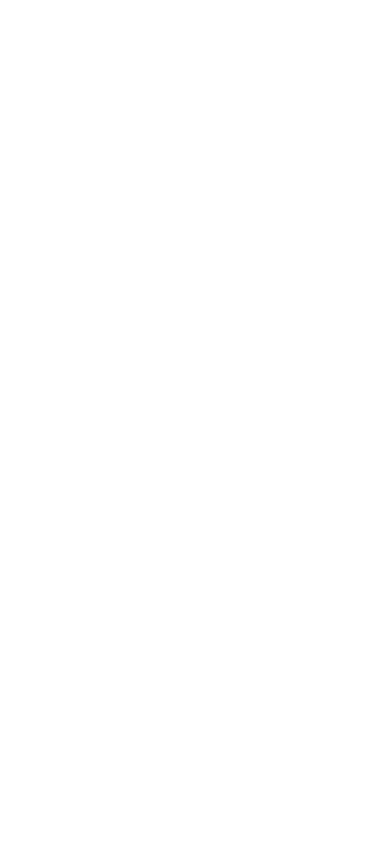
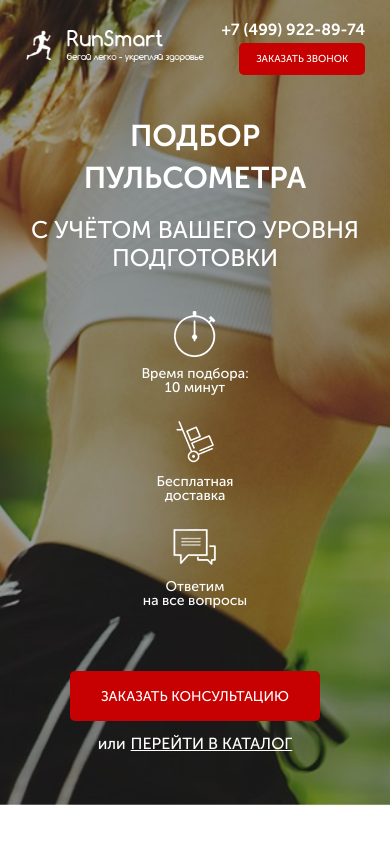
Before and after one commit to alexesenin88/pulseMonitor, a website: page src/index.html in a window 390 px wide. Drawn offline with Linux system fonts and the light colour scheme.

Commit message:
created promo section, add adaptive styles

```diff
--- a/gulpfile.js
+++ b/gulpfile.js
@@ -1,5 +1,5 @@
 const gulp = require('gulp');
-const browserSync = require('browser-sync');
+const browserSync = require('browser-sync').create();
 const sass = require('gulp-sass')(require('sass'));
 const rename = require("gulp-rename");
 const autoprefixer = require('gulp-autoprefixer');
@@ -14,7 +14,7 @@ gulp.task('server', function () { // запускает сервер
 });
 
 gulp.task('styles', function () { // создаем задачу которая компилирует sass в css
-    return gulp.src("src/scss/*.+(scss|sass)")
+    return gulp.src("src/scss/**/*.+(scss|sass)")
         .pipe(sass({
             outputStyle: 'compressed'
         }).on('error', sass.logError))
@@ -23,7 +23,9 @@ gulp.task('styles', function () { // создаем задачу которая
             suffix: ".min", //
         })) //
         // добавляет авто префиксы для браузеров
-        .pipe(autoprefixer())
+        .pipe(autoprefixer({
+            cascade: false
+        }))
         // очищает этот файл
         .pipe(cleanCSS({
             compatibility: 'ie8'
@@ -33,7 +35,7 @@ gulp.task('styles', function () { // создаем задачу которая
 });
 
 gulp.task('watch', function () { // отслеживает изменения в проекте
-    gulp.watch('src/scss/*.+(scss|sass)', gulp.parallel('styles'));
+    gulp.watch('src/scss/**/*.+(scss|sass)', gulp.parallel('styles'));
     gulp.watch('src/*.html').on('change', browserSync.reload);
 });
 
--- a/src/index.html
+++ b/src/index.html
@@ -6,10 +6,53 @@
     <meta http-equiv="X-UA-Compatible" content="IE=edge">
     <meta name="viewport" content="width=device-width, initial-scale=1.0">
     <title>Document</title>
+    <link rel="stylesheet" href="css/normalize.css">
     <link rel="stylesheet" href="css/style.min.css">
 </head>
 
 <body>
+    <section class="promo">
+        <div class="promo__wrap center">
+            <header class="header">
+                <div class="header__logo">
+                    <a href="index.html"><img src="icons/logo.png" alt="logo"></a>
+                </div>
+                <div class="header__official">
+                    Официальный представитель
+                    <span>Garmin, Polar, Suunto</span>
+                </div>
+                <div class="header__contacts">
+                    <a href="tel:+74999228974" class="header__phone">+7 (499) 922-89-74</a>
+                    <button class="button button_header">заказать звонок</button>
+                </div>
+            </header>
+            <div class="promo__main-content">
+                <div class="promo__header">
+                    <h1 class="promo__heading">Подбор пульсометра</h1>
+                    <div class="promo__subheading">с учётом Вашего уровня подготовки</div>
+                </div>
+                <div class="promo__icons">
+                    <div class="promo__icon">
+                        <img src="icons/clock.png" alt="">
+                        <div class="promo__icon-descr">Время подбора:<span>10 минут</span>
+                        </div>
+                    </div>
+                    <div class="promo__icon"><img src="icons/dilivery.png" alt="">
+                        <div class="promo__icon-descr">Бесплатная <span>доставка</span></div>
+                    </div>
+                    <div class="promo__icon"><img src="icons/massage.png" alt="">
+                        <div class="promo__icon-descr">Ответим <span>на все вопросы</span></div>
+                    </div>
+                </div>
+                <div class="promo__call-to-action">
+                    <button class="button">заказать кОНСУЛЬТАЦИЮ</button>
+                    <div class="promo__go-to-catalog">
+                        или<a href="#">ПЕРЕЙТИ В КАТАЛОГ</a>
+                    </div>
+                </div>
+            </div>
+        </div>
+    </section>
 
 </body>
 
--- a/src/scss/base/_variebles.scss
+++ b/src/scss/base/_variebles.scss
@@ -0,0 +1 @@
+$main_color: #C70101;
--- /dev/null
+++ b/src/scss/blocks/_buttons.scss
@@ -0,0 +1,37 @@
+.button{
+    width: 300px;
+    height: 50px;
+    background-color: $main_color;
+    border-radius: 5px;
+    font-weight: 500;
+    font-size: 16px;
+    line-height: 25px;
+    text-transform: uppercase;
+    color: #FFFFFF;
+    border: none;
+    cursor: pointer;
+    &:hover{
+        border: 3px solid $main_color;
+        background-color: #fff;
+        color: $main_color;
+        box-shadow: 0 3px 7px #000;
+    }
+    &:active{
+        box-shadow: none;
+    }
+    &_header{
+        font-size: 12px;
+        width: 153px;
+        height: 32px;
+    }
+}
+@media (max-width: 425px){
+    .button{
+        width: 250px;
+        font-size: 14px;
+        &_header{
+            font-size: 10px;
+            width: 126px;
+        }
+    }
+}
--- /dev/null
+++ b/src/scss/blocks/_header.scss
@@ -0,0 +1,79 @@
+.header{
+    display: flex;
+    justify-content: space-between;
+    align-items: center;
+    &__logo{
+        width: 250px;
+        img{
+            width: 100%;
+        }
+    }
+    &__official{
+        font-weight: 500;
+        font-size: 12px;
+        line-height: 12px;
+        color: #fff;
+        text-align: center;
+        span{
+            display: block;
+            font-size: 18px;
+            line-height: 29px;
+        }
+    }
+    &__contacts{
+        display: flex;
+        flex-direction: column;
+        align-items: flex-end;
+    }
+    &__phone{
+        display: block;
+        font-weight: 700;
+        font-size: 18px;
+        line-height: 18px;
+        color: #fff;
+        margin-bottom: 4px;
+    }
+}
+// @media (max-width: 767px){
+//     .header{
+
+//         &__official{
+//             display: none;
+//         }
+//         &__phone{
+//             font-size: 14px;
+//         }
+//     }
+// }
+// @media (max-width: 425px){
+//     .header{
+
+//         padding-top: 20px;
+
+//         &__logo {
+//             width: 70%;
+//             img{
+//                 width: 70%;
+//             }
+//         }
+
+//     }
+// }
+@media (max-width: 1023px){
+    .header{
+        justify-content: space-around;
+    }
+}
+@media (max-width: 767px){
+    .header{
+        &__official{
+            display: none;
+        }
+        &__phone{
+            font-size: 16px;
+        }
+        &__logo{
+            width: 50%;
+        }
+    }
+}
--- /dev/null
+++ b/src/scss/blocks/_promo.scss
@@ -0,0 +1,189 @@
+.promo{
+    margin-bottom: 0;
+    width: 100%;
+    min-height: 650px;
+    background: url('../img/bg_header.jpg') center (center/cover) no-repeat;
+    padding: 21px 0 93px 0;
+    &__main-content{
+        display: flex;
+        flex-direction: column;
+        align-items: flex-end;
+    }
+    &__main-content{
+        margin-top: 91px;
+    }
+    &__header{
+        text-align: right;
+    }
+    &__heading{
+        font-weight: 700;
+        font-size: 42px;
+        line-height: 42px;
+        color: #FFFFFF;
+        text-transform: uppercase;
+        margin: 0;
+    }
+    &__subheading{
+        font-weight: 500;
+        font-size: 24px;
+        text-transform: uppercase;
+        color: #fff;
+        margin-top: 17px;
+    }
+    &__icons{
+        margin-top: 61px;
+        display: flex;
+        justify-content: space-between;
+        min-width: 424px;
+    }
+    &__icon{
+       display: flex;
+       flex-direction: column;
+       align-items: center;
+    }
+    &__icon-descr{
+        text-align: center;
+        font-weight: 500;
+        font-size: 14px;
+        line-height: 14px;
+        color: #FFFFFF;
+        margin-top: 20px;
+        span{
+            display: block;
+        }
+    }
+    &__call-to-action{
+        margin-top: 68px;
+        @extend .promo__main-content;
+    }
+    &__go-to-catalog{
+        margin-top: 10px;
+        color: #fff;
+        font-weight: 500;
+        font-size: 16px;
+        line-height: 25px;
+        a{
+            @extend .promo__go-to-catalog;
+            text-transform: uppercase;
+            margin-left: 5px;
+            text-decoration: underline;
+
+        }
+    }
+}
+// @media (max-width: 1023px){
+//     .promo{
+//         padding: 20px 16px 50px 16px;
+//         background-position: center left;
+//         &__main-content{
+//             align-items: center;
+//         }
+//         &__header{
+//             text-align: center;
+//         }
+//         &__heading{
+//             font-size: 30px;
+//         }
+//         &__subheading{
+//             font-size: 20px;
+//         }
+
+//     }
+// }
+// @media (max-width: 767px){
+//     .promo{
+//         padding: 20px 16px 50px 16px;
+//         min-height: 600px;
+//         &__main-content{
+//             margin-top: 50px;
+//         }
+//         &__go-to-catalog{
+//             font-size: 14px;
+//             a{
+//                 font-size: 14px;
+//             }
+//         }
+
+//     }
+// }
+// @media (max-width: 425px){
+//     .promo{
+//         background-position: center left;
+//         padding: 0;
+//         &__icons{
+//             max-width: 100%;
+//             flex-direction: column;
+//         }
+//         &__icon{
+//             margin-bottom: 20px;
+//         }
+//         &__go-to-catalog{
+//             margin-bottom: 50px;
+//         }
+//     }
+
+// }
+@media (max-width: 1023px){
+    .promo{
+        background-position: top left;
+        &__header,
+        &__call-to-action,
+        &__icons{
+            margin-right: 30px;
+        }
+    }
+}
+@media (max-width: 767px){
+    .promo{
+        // background-image: url(../img/bg_header_mobile.jpg);
+        &__header{
+            text-align: center;
+            width: 100%;
+            margin-right: 0;
+        }
+        &__icons{
+            justify-content: space-around;
+            min-width: 100%;
+            margin-right: 0;
+        }
+        &__call-to-action{
+            align-items: center;
+            width: 100%;
+            margin-right: 0;
+        }
+    }
+
+}
+@media (max-width: 424px){
+    .promo{
+        background-image: url(../img/bg_header_mobile.jpg);
+        background-position: center center;
+        padding-bottom: 50px;
+        &__main-content{
+            margin-top: 40px;
+        }
+        &__icons{
+            width: 100%;
+            flex-direction: column;
+            align-items: center;
+            justify-content: center;
+            margin-top: 40px;
+        }
+        &__icon{
+            margin-bottom: 25px;
+        }
+        &__icon-descr{
+            margin-top: 10px;
+        }
+        &__heading{
+            font-size: 30px;
+        }
+        &__subheading{
+            font-style: 20px;
+        }
+        &__call-to-action{
+            margin-top: 38px;
+        }
+
+    }
+}
--- a/src/scss/style.scss
+++ b/src/scss/style.scss
@@ -1,3 +1,30 @@
 @import "base/mixins";
 @import "base/variebles";
 @import "base/fonts";
+@import "blocks/promo";
+@import "blocks/header";
+@import "blocks/buttons";
+
+.center{
+    padding: 0 calc(50% - 470px);
+}
+*{
+    font-family: 'Museo Sans Cyrl', sans-serif;
+    box-sizing: border-box;
+}
+@media (max-width: 1023px){
+    .center{
+        padding: 0 calc(50% - 412px);
+    }
+}
+@media (max-width: 767px){
+    .center{
+        padding: 0 calc(50% - 284px);
+    }
+}
+@media (max-width: 425px){
+    .center{
+        padding: 0 16px;
+    }
+
+}
```
Also changed, not shown: package.json (+1 -7 lines), src/css/normalize.css, src/css/style.min.css, src/img/bg_header_mobile.jpg (added).
